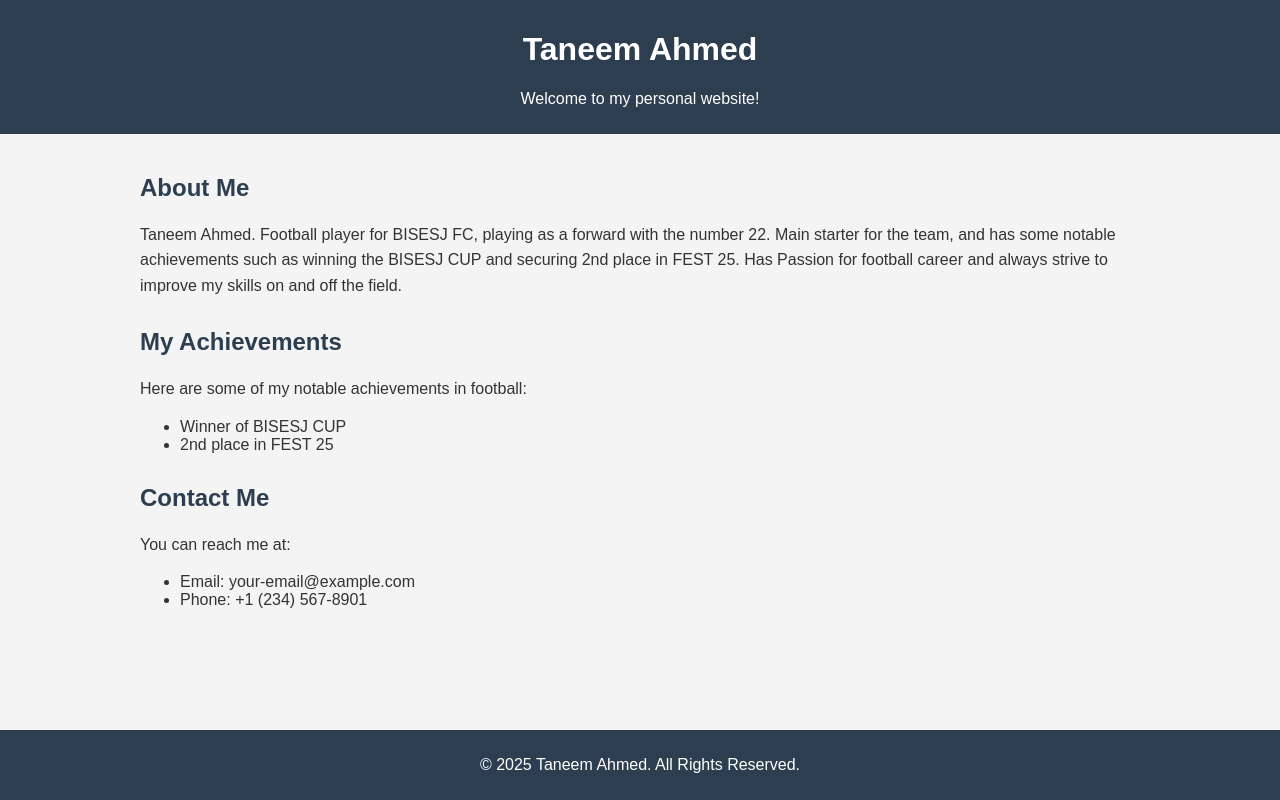
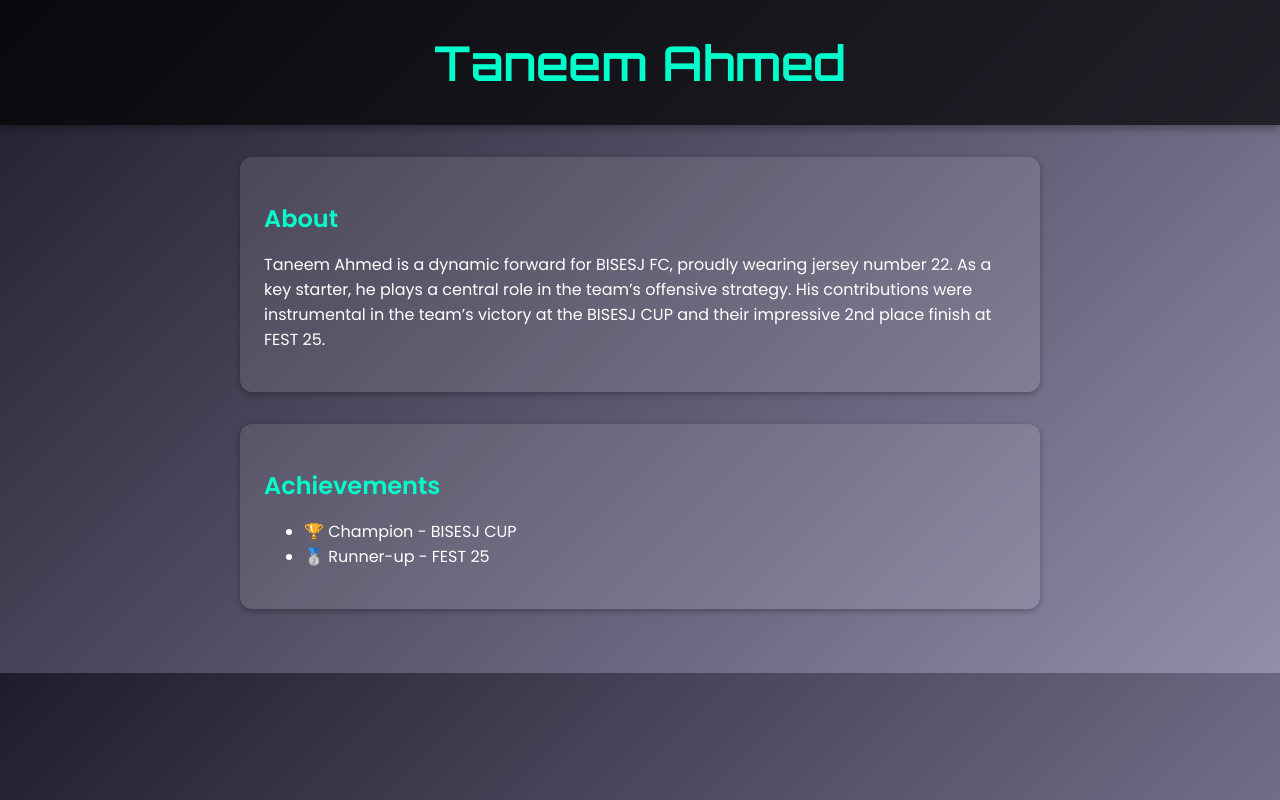
Before and after one commit to taneem001/Utility-Kit, a plain HTML site: page index.html in a window 1280 px wide. Drawn offline with Linux system fonts and the light colour scheme.

Commit message:
Update index.html

```diff
--- a/index.html
+++ b/index.html
@@ -1,84 +1,63 @@
 <!DOCTYPE html>
 <html lang="en">
 <head>
-    <meta charset="UTF-8">
-    <meta name="viewport" content="width=device-width, initial-scale=1.0">
-    <title>Taneem Ahmed - Personal Website</title>
+  <meta charset="UTF-8" />
+  <meta name="viewport" content="width=device-width, initial-scale=1.0" />
+  <title>Taneem Ahmed</title>
+  <link href="https://fonts.googleapis.com/css2?family=Orbitron:wght@600&family=Poppins:wght@300;400;600&display=swap" rel="stylesheet">
   <style>
     body {
-            font-family: Arial, sans-serif;
-            background-color: #f4f4f4;
-            color: #333;
       margin: 0;
-            padding: 0;
+      font-family: 'Poppins', sans-serif;
+      background: linear-gradient(135deg, #1f1c2c, #928dab);
+      color: white;
     }
     header {
-            background-color: #2c3e50;
-            color: white;
-            padding: 10px 0;
+      background-color: rgba(0, 0, 0, 0.7);
+      padding: 2rem;
       text-align: center;
+      box-shadow: 0 4px 8px rgba(0,0,0,0.3);
     }
-        .content {
-            padding: 20px;
-            max-width: 1000px;
-            margin: auto;
+    header h1 {
+      font-family: 'Orbitron', sans-serif;
+      font-size: 3rem;
+      margin: 0;
+      color: #00ffcc;
     }
-        .section {
-            margin-bottom: 30px;
+    main {
+      padding: 2rem;
+      max-width: 800px;
+      margin: 0 auto;
     }
-        .section h2 {
-            color: #2c3e50;
+    section {
+      margin-bottom: 2rem;
+      padding: 1.5rem;
+      background-color: rgba(255, 255, 255, 0.1);
+      border-radius: 12px;
+      box-shadow: 0 2px 6px rgba(0,0,0,0.3);
     }
-        .section p {
-            font-size: 16px;
-            line-height: 1.6;
-        }
-        footer {
-            background-color: #2c3e50;
-            color: white;
-            text-align: center;
-            padding: 10px 0;
-            position: absolute;
-            bottom: 0;
-            width: 100%;
+    section h2 {
+      color: #00ffcc;
+      margin-bottom: 1rem;
     }
   </style>
 </head>
 <body>
-
   <header>
     <h1>Taneem Ahmed</h1>
-    <p>Welcome to my personal website!</p>
   </header>
-
-<div class="content">
-    <section class="section">
-        <h2>About Me</h2>
-        <p> Taneem Ahmed. Football player for BISESJ FC, playing as a forward with the number 22. Main starter for the team, and has some notable achievements such as winning the BISESJ CUP and securing 2nd place in FEST 25. Has Passion for football career and always strive to improve my skills on and off the field.</p>
+  <main>
+    <section>
+      <h2>About</h2>
+      <p>Taneem Ahmed is a dynamic forward for BISESJ FC, proudly wearing jersey number 22. As a key starter, he plays a central role in the team’s offensive strategy. His contributions were instrumental in the team’s victory at the BISESJ CUP and their impressive 2nd place finish at FEST 25.</p>
     </section>
-
-    <section class="section">
-        <h2>My Achievements</h2>
-        <p>Here are some of my notable achievements in football:</p>
+    <section>
+      <h2>Achievements</h2>
       <ul>
-            <li>Winner of BISESJ CUP</li>
-            <li>2nd place in FEST 25</li>
+        <li>🏆 Champion - BISESJ CUP</li>
+        <li>🥈 Runner-up - FEST 25</li>
       </ul>
     </section>
-
-    <section class="section">
-        <h2>Contact Me</h2>
-        <p>You can reach me at:</p>
-        <ul>
-            <li>Email: your-email@example.com</li>
-            <li>Phone: +1 (234) 567-8901</li>
-        </ul>
-    </section>
-</div>
-
-<footer>
-    <p>&copy; 2025 Taneem Ahmed. All Rights Reserved.</p>
-</footer>
-
+  </main>
 </body>
 </html>
```
Lines whose indentation alone changed are shown as unchanged.
